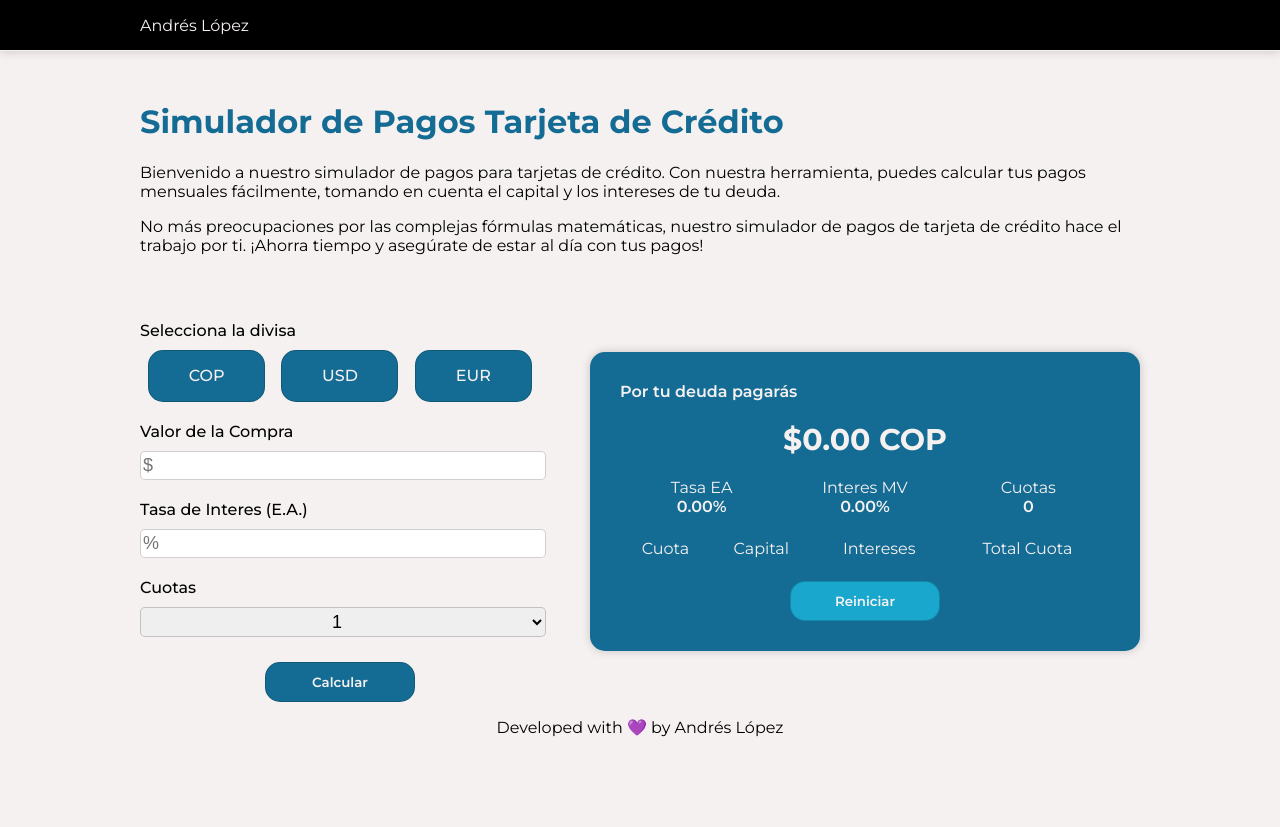
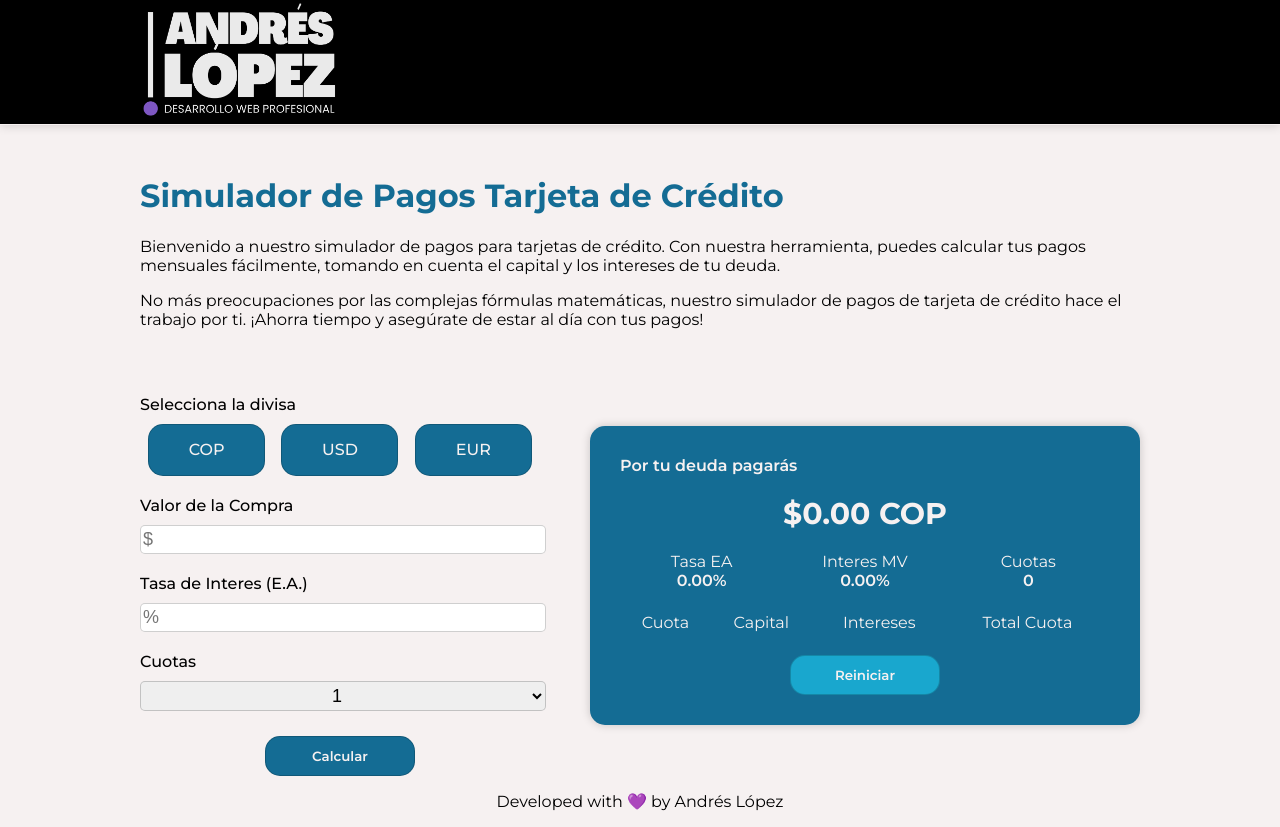
Before and after one commit to andreslopezco/credit-card-simulator, a plain HTML site: page index.html in a window 1280 px wide. Before the commit the page ends 800 px from the top, so only its background shows below. Drawn offline with nearby package versions, Linux system fonts and the light colour scheme.

Commit message:
Header update with logo

```diff
--- a/assets/css/style.css
+++ b/assets/css/style.css
@@ -31,13 +31,17 @@ body {
     background-color: var(--color-2);
     color: var(--color-1);
     width: 100%;
-    height: 50px;
+    height: 150px;
     border-bottom: 1px solid var(--color-1);
     box-shadow: 0px 0px 10px var(--shadow-color);
 }
 
 .header-container {
     width: 1000px;
+}
+
+.logo {
+    width: 200px;
 }
 
 .main-description {
--- a/index.html
+++ b/index.html
@@ -11,7 +11,7 @@
     <main class="main-container">
         <header class="header">
             <div class="header-container">
-                Andrés López
+                <a href="https://andreslopez.co/"><img src="./assets/img/logo.png" alt="AndresLopez.co Logo" class="logo" /></a>
             </div>
         </header>
 
```
Also changed, not shown: assets/img/logo.png (added).
